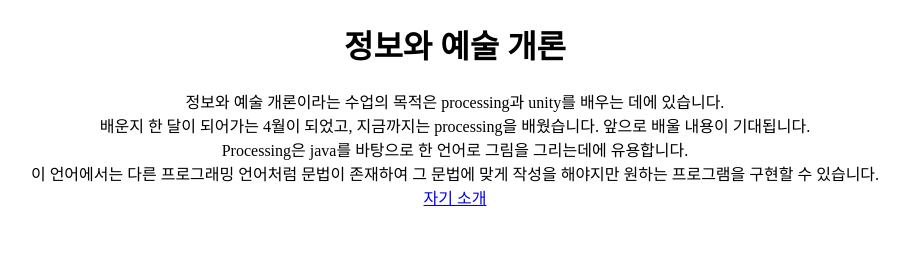
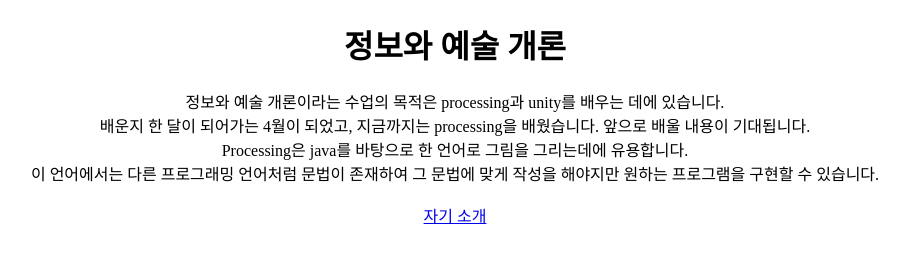
Before and after one commit to 98sena/lecture3, a plain HTML site: page index.html in a window 1280 px wide. Shown: the whole page, without its empty margins (185-1089 px from the left). Drawn offline with Linux system fonts and the light colour scheme.

Commit message:
Update index.html

```diff
--- a/index.html
+++ b/index.html
@@ -20,7 +20,7 @@
 정보와 예술 개론이라는 수업의 목적은 processing과 unity를 배우는 데에 있습니다.<br>
 배운지 한 달이 되어가는 4월이 되었고, 지금까지는 processing을 배웠습니다. 앞으로 배울 내용이 기대됩니다.<br>
 Processing은 java를 바탕으로 한 언어로 그림을 그리는데에 유용합니다.<br>
-이 언어에서는 다른 프로그래밍 언어처럼 문법이 존재하여 그 문법에 맞게 작성을 해야지만 원하는 프로그램을 구현할 수 있습니다.<br>
+이 언어에서는 다른 프로그래밍 언어처럼 문법이 존재하여 그 문법에 맞게 작성을 해야지만 원하는 프로그램을 구현할 수 있습니다.<br><br>
 
     </div>
 
```
